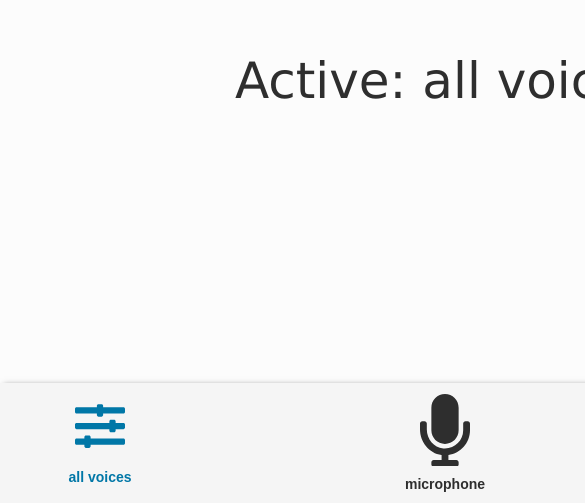
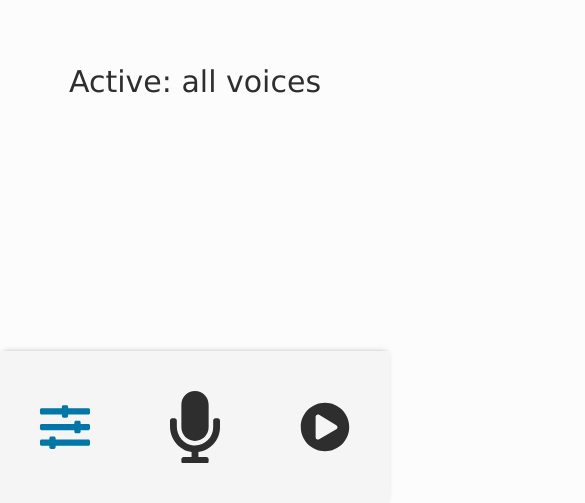
Before and after one commit to 1317n0d3/EPAM_JS_Prac_Svetashov_Konstantin, a React (Create React App) app: page / in a window 390 px wide. Shown: the part 341-844 px from the top of the page, 585 px wide, since content can reach past the window. Built offline with nearby package versions, Linux system fonts and the light colour scheme.

Commit message:
styles: add media query

```diff
--- a/src/App.sass
+++ b/src/App.sass
@@ -2,9 +2,10 @@
 
 body
   margin: 0
-  font-family: $font-family
-  font-size: $primary-font-size
+  font-family: Verdana, Geneva, Tahoma, sans-serif
+  font-size: 24px
   color: $primary-color
+  background-color: #fcfcfc
 
 main
   display: flex
@@ -13,4 +14,3 @@ main
   margin: 0 auto
   width: $content-width
   height: 100vh
-  background-color: #fcfcfc
--- a/src/components/Content/Content.sass
+++ b/src/components/Content/Content.sass
@@ -1,2 +1,7 @@
+@import ../../index
+
 .current-control
   font-size: 50px
+
+  @media screen and ( max-width: 425px )
+    font-size: 30px
--- a/src/components/Controls/Control/Control.jsx
+++ b/src/components/Controls/Control/Control.jsx
@@ -6,7 +6,7 @@ const Control = ({ activeMode, setActiveMode, currentMode, Icon }) => {
     <button className={ activeMode === currentMode ? 'control-elem active' : 'control-elem' }
       onClick={ () => setActiveMode(currentMode) }>
       <Icon />
-      <span>{ currentMode }</span>
+      <span className='control-name'>{ currentMode }</span>
     </button>
   );
 }
--- a/src/components/Controls/Control/Control.sass
+++ b/src/components/Controls/Control/Control.sass
@@ -1,4 +1,8 @@
 @import ../../../index
+
+@media screen and ( max-width: 425px )
+  .control-name
+    display: none
 
 button
   border: none
@@ -9,7 +13,7 @@ button
   align-items: center
   justify-content: space-evenly
   flex-direction: column
-  color: $controls-color
+  color: $primary-color
   font-size: 14px
   font-weight: 600
   width: 200px
@@ -21,13 +25,13 @@ svg path
   fill: inherit
 
 svg
-  fill: $controls-color
+  fill: $primary-color
   width: 50px
 
 .control-elem:hover
   color: $active-color
-  fill: $active-color
-  background-color: #e4e4e4
+  // background-color: #e4e4e4
+  // fill: $active-color
 
 .active
   color: $active-color
--- a/src/index.sass
+++ b/src/index.sass
@@ -1,8 +1,7 @@
-$primary-font-size: 24px
+$content-width: 100%
+$controls-height: 18%
+// $controls-height: 120px
+
 $primary-color: #2e2e2e
-$font-family: Verdana
-$content-width: 890px
-$controls-height: 120px
 $controls-background: #f5f5f5
-$controls-color: #2e2e2e
 $active-color: #0077a7
```
